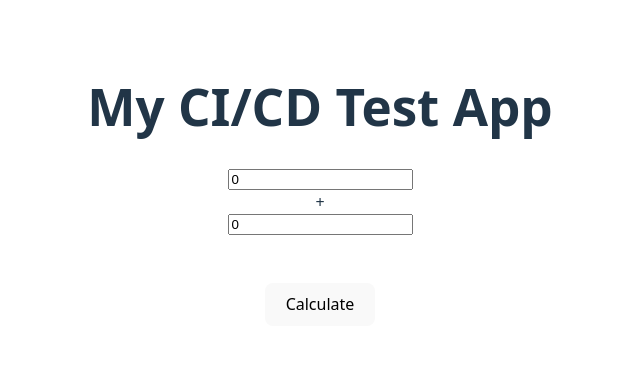
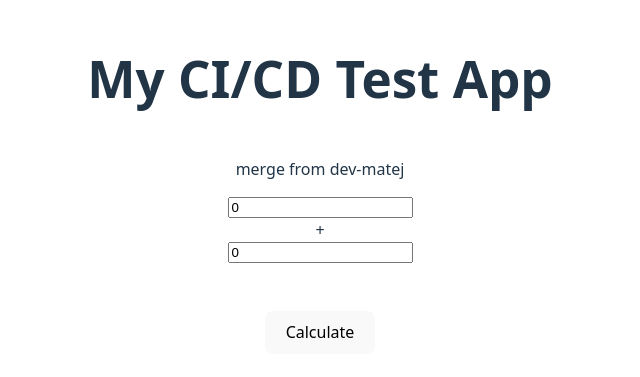
Before and after one commit to MatejKrivec/CI_CD_Project, a React (Vite) app in the folder ci-cd-project/: page / in a window 1280 px wide. Shown: the part 215-592 px from the top of the page, without its empty margins (320-960 px from the left). Built offline with nearby package versions, Linux system fonts and the light colour scheme.

Commit message:
new p element

```diff
--- a/ci-cd-project/src/App.tsx
+++ b/ci-cd-project/src/App.tsx
@@ -9,6 +9,7 @@ function App() {
   return (
     <div className="container">
       <h1>My CI/CD Test App</h1>
+      <p>merge from dev-matej</p>
 
       <input
         type="number"
```
